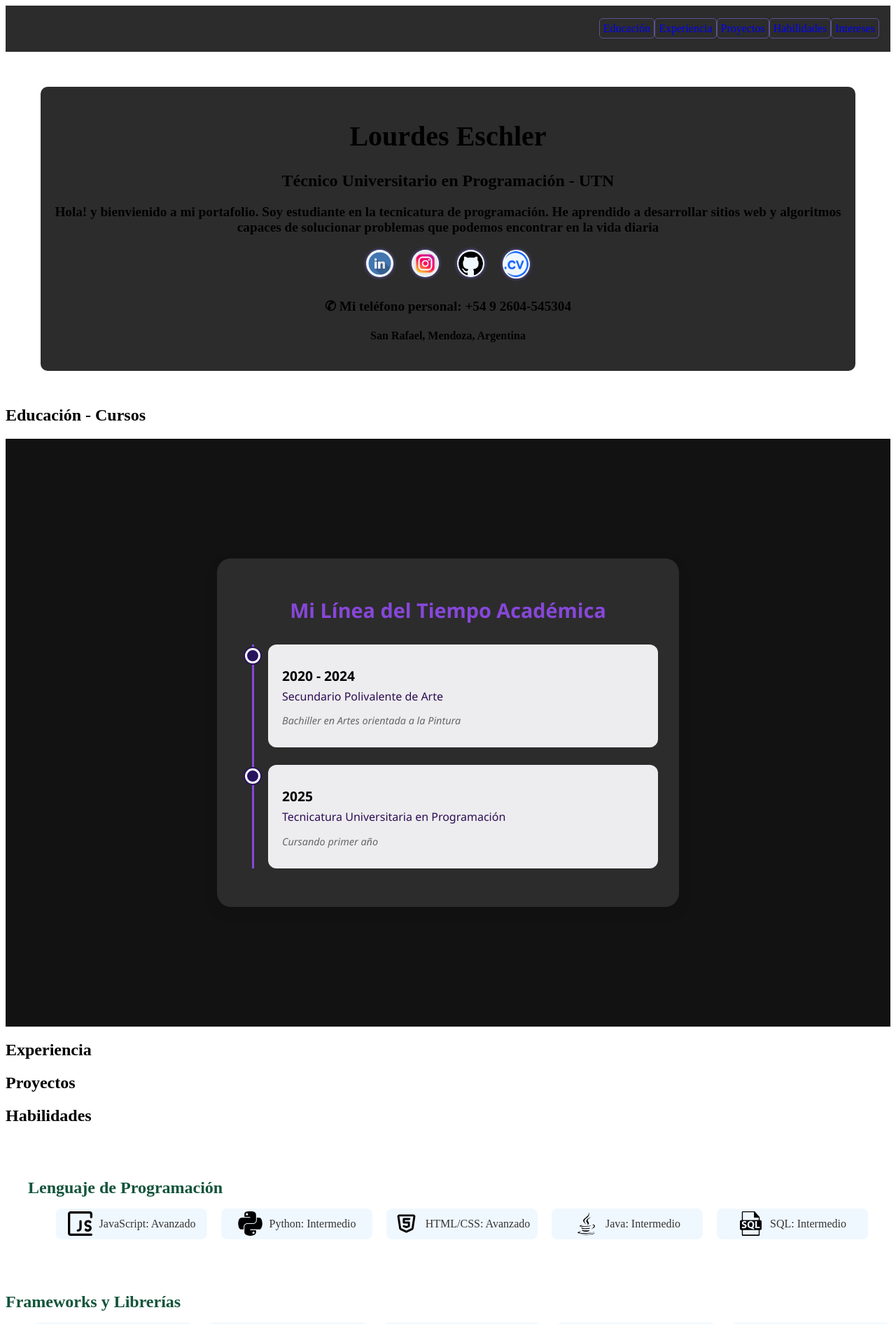
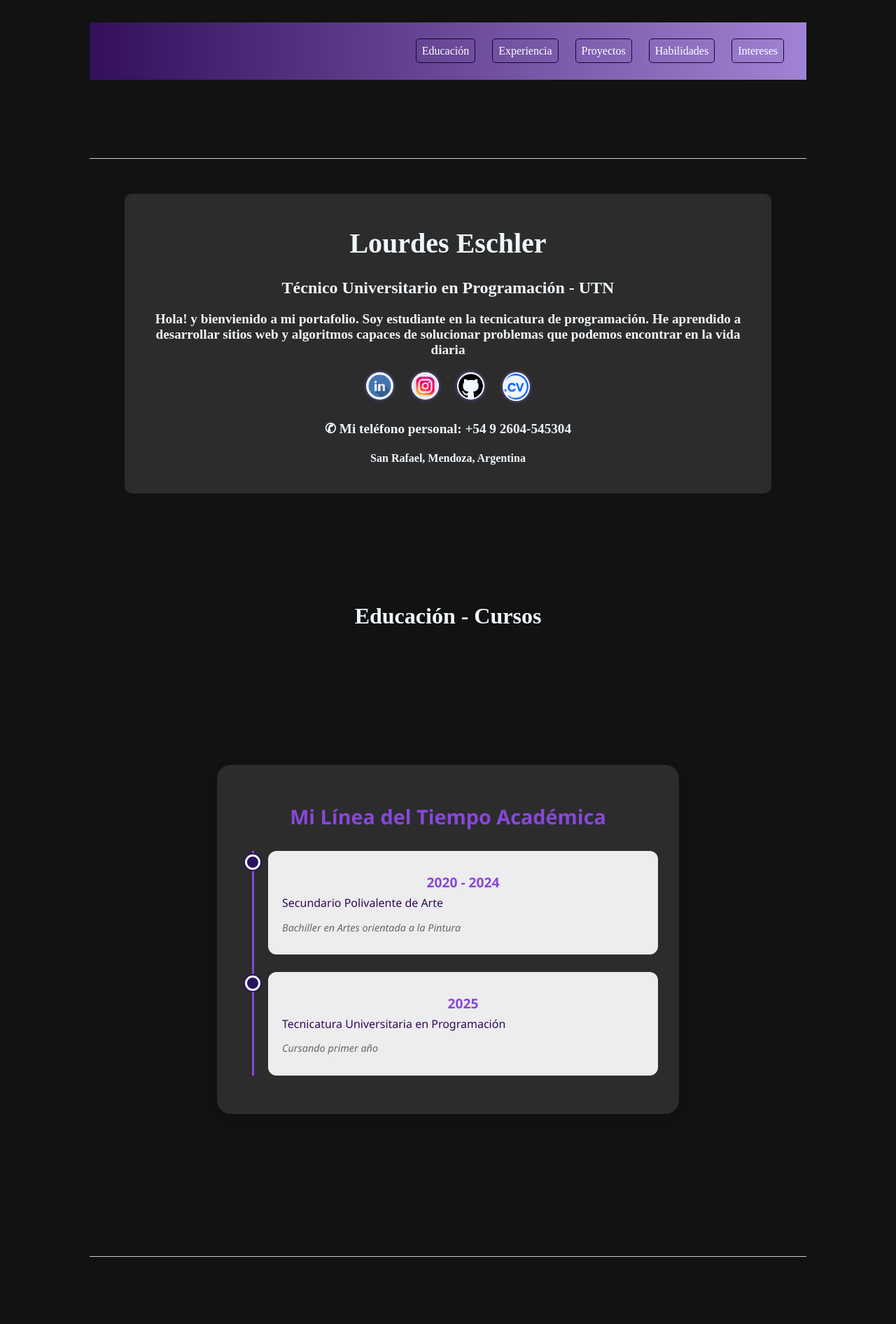
Before and after one commit to Luu102/Portafolio-VueJs, a Vue app: page / in a window 1280 px wide. Shown: the top 1892 px of the page at 70% size. Built offline with nearby package versions, Linux system fonts and the light colour scheme.

Commit message:
cambio total de la paleta de colores

```diff
--- a/src/Educacion.vue
+++ b/src/Educacion.vue
@@ -94,7 +94,7 @@ const eventos = [
 .year {
   font-size: 1.2rem;
   font-weight: bold;
-  color: 8747da;
+  color: #8747da;
   margin-bottom: 5px;
 }
 
--- a/src/HabilidadesCompo.vue
+++ b/src/HabilidadesCompo.vue
@@ -130,7 +130,7 @@
     justify-content: left;
     margin-bottom: 10px;
     font-size: 1.5em;
-    color: rgba(10, 78, 52, 0.963);
+    color: #8747da;
     font-size: 1.5em;
     font-weight: bold;
 }
@@ -147,16 +147,16 @@
     justify-content: center;
     align-items: center;
     gap: 10px;
-    background-color: aliceblue;
+    background-color:aliceblue;
     padding: 0.3em;
     border-radius: 8px;
-    box-shadow: 0px 4 px 12px rgba(10, 78, 52, 0.963);
+    box-shadow: 0px 4 px 12px rgba(52, 13, 102, 0.963);
     flex: 1 1 200px;
     max-width: 250px;
 }
 
 .skill:hover {
-    background-color: rgba(22, 211, 117, 0.963);
+    background-color: rgba(114, 90, 223, 0.76);
 }
 
 .skill img {
--- a/src/NavBar.vue
+++ b/src/NavBar.vue
@@ -1,9 +1,13 @@
 <template>
     <nav class="navbar">
       <div class="navbar-menu">
-        <ul>
-          <a v-for="nav in navegacion" :key="nav.nombre" :href="nav.enlace" class="nav-item" >{{ nav.nombre }}</a>
-        </ul>
+       <ul class="nav-list">
+           <li v-for="nav in navegacion" :key="nav.nombre">
+                <a :href="nav.enlace" class="nav-item">
+                    {{ nav.nombre }}
+                </a>
+            </li>
+       </ul>
       </div>
     </nav>
 </template>
@@ -22,42 +26,66 @@ const navegacion= ref([
 <style scoped>
 
 .navbar {
-  background-color:  rgb(44, 44, 44);
-  color: rgb(0, 0, 0);
-  padding: 0.5rem 1rem;
-  align-items: center;
+  background: linear-gradient(90deg, #330f5c, #a083d4);
+  padding: 2rem 2rem;
 }
-.navbar-item {
-  color: rgb(172, 172, 172);
-  text-decoration: none;
-  margin-right: 1rem;
-}
+
 .navbar-menu {
   display: flex;
   justify-content: flex-end;
 }
+
 .nav-list {
+  display: flex;
   list-style: none;
+  gap: 1.5rem;
+  margin: 0;
+  padding: 0;
 }
+
+.nav-item {
+  color: rgb(255, 255, 255);
+  text-decoration: none;
+}
+
+.nav-item:hover {
+  color: rgb(101, 53, 214);
+}
+
 
 a {
   border: 1px solid;
-  border-color: hsl(249, 28%, 45%);
+  border-color: hsl(256, 80%, 12%);
   border-radius: 5px;
   text-decoration: none;
   transition: 0.4s;
-  padding: 5px;
+  padding: 8px;
 }
 
 a:hover {
   background-color: hsl(0, 2%, 11%);;
 }
 
+
+/* PARA CELULAR */
+
 @media (max-width: 768px) {
+  .nav-list {
+    flex-direction: column;
+    align-items: center;
+    gap: 1,5rem;
+
+  }
+
   .navbar-menu {
+    width: 100%;
     display: flex;
-    justify-content: flex-end;
-    width: 100%;
+    justify-content: center;
+    align-items: center;
+  }
+
+  .nav-item {
+    font-size: 1rem;
   }
 }
 </style>
--- a/src/assets/base.css
+++ b/src/assets/base.css
@@ -1,61 +1,10 @@
-:root {
-    --vt-c-white: #ffffff;
-    --vt-c-white-soft: #f8f8f8;
-    --vt-c-white-mute: #f2f2f2;
 
-    --vt-c-black: #181818;
-    --vt-c-black-soft: #222222;
-    --vt-c-black-mute: #282828;
-
-    --vt-c-indigo: #2c3e50;
-
-    --vt-c-divider-ligth-1: rgba(60, 60, 60, 0.29);
-    --vt-c-divider-ligth-2: rgba(60, 60, 60, 0.12);
-    --vt-c-divider-dark-1: rgba(84, 84, 84, 0.65);
-    --vt-c-divider-dark-2: rgba(84, 84, 84, 0.48);
-
-    --vt-c-text-ligth-1: var(--vt-c-indigo);
-    --vt-c-text-ligth-2: rgba(60, 60, 60, 0.66);
-    --vt-c-text-dark-1: var(--vt-c-white);
-    --vt-c-text-dark-2: rgba(235, 235, 235, 0.64);
-}
-
-:root {
-    --color-background: var(--vt-c-white);
-    --color-background-soft: var(--vt-c-white-soft);
-    --color-background-mute: var(--vt-c-white-mute);
-
-    --color-border: var(--vt-c-divider-ligth-2);
-    --color-border-hover: var(--vt-c-divider-ligth-1);
-
-    --color-heading: var(--vt-c-text-ligth-1);
-    --color-text: var(--vt-c-text-ligth-1);
-
-    --section-gap: 160px;
-}
-
-@media (prefers-color-scheme: dark) {
-    :root {
-        --color-background: var(--vt-c-black);
-        --color-background-soft: var(--vt-c-black-soft);
-        --color-background-mute: var(--vt-c-black-mute);
-
-        --color-border: var(--vt-c-divider-dark-2);
-        --color-border-hover: var(--vt-c-divider-dark-1);
-
-        --color-heading: var(--vt-c-text-dark-1);
-        --color-text: var(--vt-c-text-dark-2);
-
-    }
-}
-
-*,
 *::before,
 *::after {
     box-sizing: border-box;
     margin: 0;
     font-weight: normal;
-    background: var(--color-background);
+    background-color: #181818;
     transition:
      color 0.5s,
      background-color 0.5s;
@@ -77,14 +26,6 @@
  text-rendering: optimizeLegibility;
 -webkit-font-smoothing: antialiased;
 -moz-osx-font-smoothing: grayscale;
-
-
-}
-
-body {
-    min-height: 100vh;
-    color: var(--color-text);
-
 }
 
 li {
@@ -99,7 +40,6 @@ section {
 
 section h2 {
     font-size: 2rem;
-    color: aliceblue;
     margin-bottom: 1.5rem;
     text-align: center;
 }
--- a/src/assets/main.css
+++ b/src/assets/main.css
@@ -8,16 +8,14 @@
 }
 
 body {
-  background-color: #121212; /* color oscuro */
-  color: #ffffff;            /* texto claro para que se lea */
+  background-color: #121212;
+  color: aliceblue;
   margin: 0;
-  font-family: sans-serif;
 }
 
 
 a{
     text-decoration: none;
-    color: var(--vt-c-white);
 }
 
 @media (max-width: 768px) {
--- a/src/main.js
+++ b/src/main.js
@@ -1,4 +1,5 @@
 import { createApp } from 'vue'
 import App from './App.vue'
+import './assets/main.css'
 
 createApp(App).mount('#app')
```
Also changed, not shown: src/assets/icons/banner.webp (added), src/assets/icons/banner2.webp (added).
